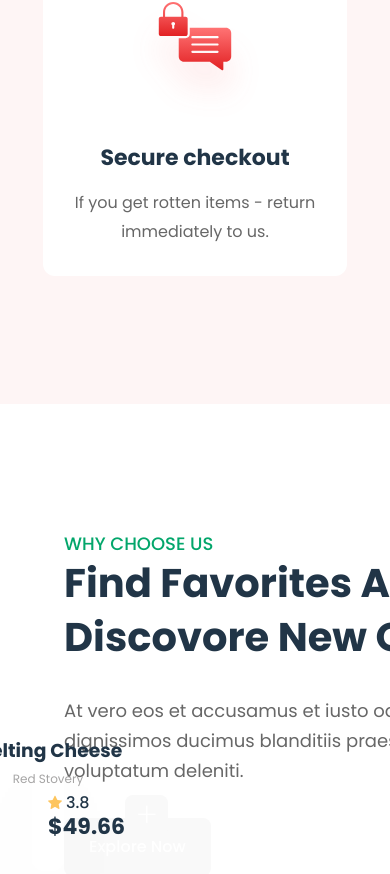
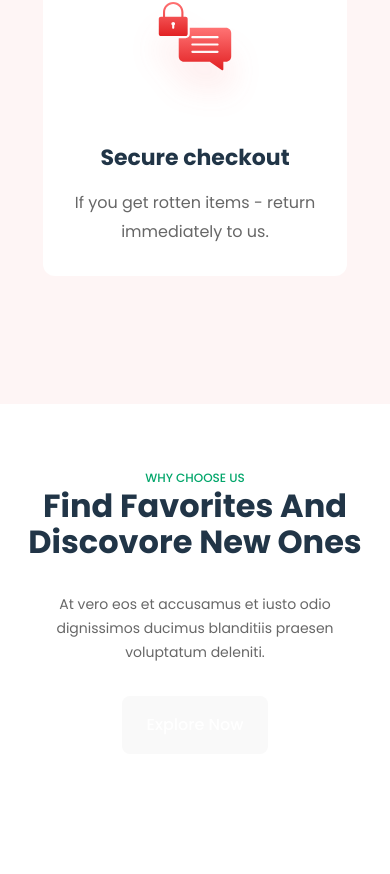
Before and after one commit to aykutyildiz26/grover, a React (Vite) app in the folder vite-grover/: page / in a window 390 px wide. Shown: the part 1829-2703 px from the top of the page. After the commit the page ends 2647 px from the top, so only its background shows below. Built offline with nearby package versions, Linux system fonts and the light colour scheme.

Commit message:
[AY-1] - Responsiveness

```diff
--- a/vite-grover/src/assets/css/variables.css
+++ b/vite-grover/src/assets/css/variables.css
@@ -25,6 +25,7 @@
   --fs-14: 14px;
   --fs-16: 16px;
   --fs-18: 18px;
+  --fs-20: 20px;
   --fs-22: 22px;
   --fs-24: 24px;
   --fs-28: 28px;
@@ -83,6 +84,9 @@
   --lh-22: 22px;
   --lh-24: 24px;
   --lh-30: 30px;
+  --lh-34: 34px;
+  --lh-36: 36px;
+  --lh-48: 48px;
   --lh-54: 54px;
 
   /* shadows */
--- a/vite-grover/src/components/features1/features1.css
+++ b/vite-grover/src/components/features1/features1.css
@@ -52,11 +52,12 @@
 .feature-woman-title span {
   color: var(--gray-2);
   font-size: var(--fs-12);
-  font-family: var(--fw-500);
+  font-weight: var(--fw-500);
   line-height: var(--lh-12);
 }
 .feature-woman-card-bottom {
   width: 100%;
+  gap: var(--space-4);
   justify-content: space-between !important;
 }
 .feature-woman-stats {
@@ -82,7 +83,7 @@
   align-items: flex-start !important;
 }
 .why-choose-us-container {
-  gap: 32px;
+  gap: var(--space-32);
 }
 .why-choose-us-title-container h3 {
   color: var(--green);
@@ -104,7 +105,6 @@
   line-height: var(--lh-30);
 }
 
-
 @keyframes slideUpDown {
   0% {
     transform: translateY(0);
@@ -116,3 +116,64 @@
     transform: translateY(0);
   }
 }
+
+@media screen and (max-width: 1200px) {
+  .feature-section-1 {
+    padding: var(--space-64) var(--space-16);
+  }
+  .feature-woman-title h3 {
+    font-size: var(--fs-14);
+  }
+  .feature-woman-point {
+    font-size: var(--fs-12);
+  }
+  .feature-woman-price {
+    font-size: var(--fs-16);
+    line-height: var(--lh-22);
+  }
+  .why-choose-us-title-container h3 {
+    font-size: var(--fs-14);
+    line-height: var(--lh-20);
+  }
+  .why-choose-us-title-container h2 {
+    white-space: nowrap;
+    font-size: var(--fs-34);
+    line-height: var(--lh-48);
+  }
+  .why-choose-us-description {
+    width: 300px;
+    font-size: var(--fs-14);
+    line-height: var(--lh-24);
+  }
+  .feature-woman-card {
+    width: 30%;
+    padding: var(--space-32) var(--space-16);
+    left: 65%;
+    top: 20%;
+  }
+}
+
+@media screen and (max-width: 768px) {
+  .feature-woman-container {
+    display: none;
+  }
+  .why-choose-us-container,
+  .why-choose-us-title-container,
+  .why-choose-us-container h2 {
+    align-items: center !important;
+    text-align: center;
+  }
+  .why-choose-us-title-container h3 {
+    font-size: var(--fs-12);
+    line-height: var(--lh-20);
+  }
+  .why-choose-us-title-container h2 {
+    font-size: var(--fs-32);
+    line-height: var(--lh-36);
+  }
+  .why-choose-us-description {
+    width: 90%;
+    font-size: var(--fs-14);
+    line-height: var(--lh-24);
+  }
+}
--- a/vite-grover/src/components/heroSection/hero.css
+++ b/vite-grover/src/components/heroSection/hero.css
@@ -221,7 +221,7 @@
     transform: translateY(0);
   }
   50% {
-    transform: translateY(25px); /* Yavaşça yukarı kaydırma */
+    transform: translateY(25px);
   }
   100% {
     transform: translateY(0);
@@ -233,7 +233,7 @@
     transform: translateY(0);
   }
   50% {
-    transform: translateY(-25px); /* Yavaşça yukarı kaydırma */
+    transform: translateY(-25px);
   }
   100% {
     transform: translateY(0);
```
Lines whose indentation alone changed are shown as unchanged.
